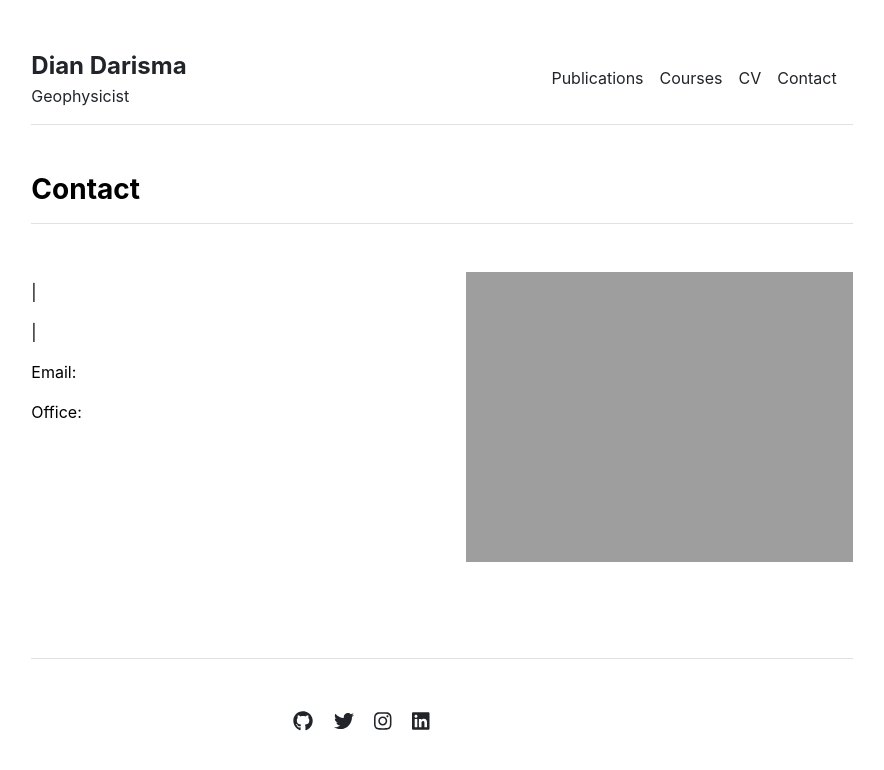
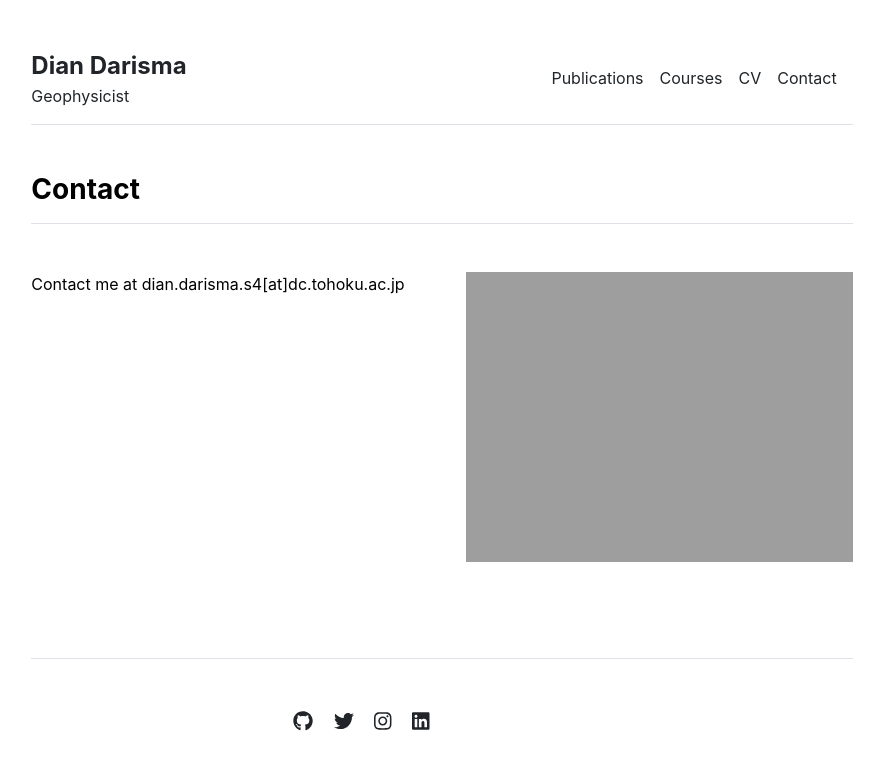
Before and after one commit to diandarisma/diandarisma.github.io, a Jekyll site: the page built from contact.md, in a window 1280 px wide. Shown: the top 770 px of the page, without its empty margins (198-1082 px from the left). Built offline with Jekyll 4.4.1, drawn with Linux system fonts in a browser that asks for light colours.

Commit message:
Update contact.html

```diff
--- a/_includes/contact.html
+++ b/_includes/contact.html
@@ -4,11 +4,7 @@
     {% for contact in site.data.settings.contacts %}
     <div class="row g-5 mb-5">
       <div class="col-md-6">
-        <h4>{{ contact.name }}</h4>
-        <p>{{ contact.title }} | {{ contact.department }}</p>
-        <p>{{ contact.institution }} | {{ contact.institution_address }}</p>
-        <p>Email: {{ contact.email }}</p>
-        <p>Office: {{ contact.office }}</p>
+        <p>Contact me at dian.darisma.s4[at]dc.tohoku.ac.jp</p>
       </div>
       <div class="col-md-6">
         <img src="{{ site.github.url }}/{{ contact.image }}" alt="Contact" width="100%">
```
